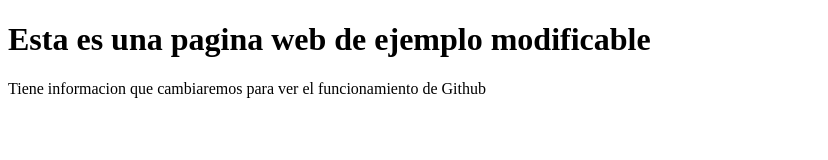
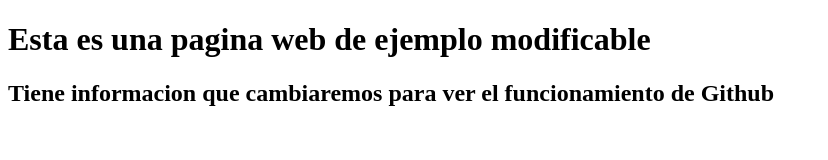
Before and after one commit to yehimo/pagina-web, a plain HTML site: page index.html in a window 1280 px wide. Shown: the whole page, without its empty margins (0-828 px from the left). Drawn offline with Linux system fonts and the light colour scheme.

Commit message:
Update index.html

```diff
--- a/index.html
+++ b/index.html
@@ -1,10 +1,12 @@
 <!DOCTYPE html>
 <html>
+
 <head>
+	<meta charset="utf-8">
 	<title>Página de elemplo</title>
 </head>
 <body>
 	<h1>Esta es una pagina web de ejemplo modificable</h1>
-	<p>Tiene informacion que cambiaremos para ver el funcionamiento de Github</p>
+	<h2>Tiene informacion que cambiaremos para ver el funcionamiento de Github</h2>
 </body>
 </html>
```
